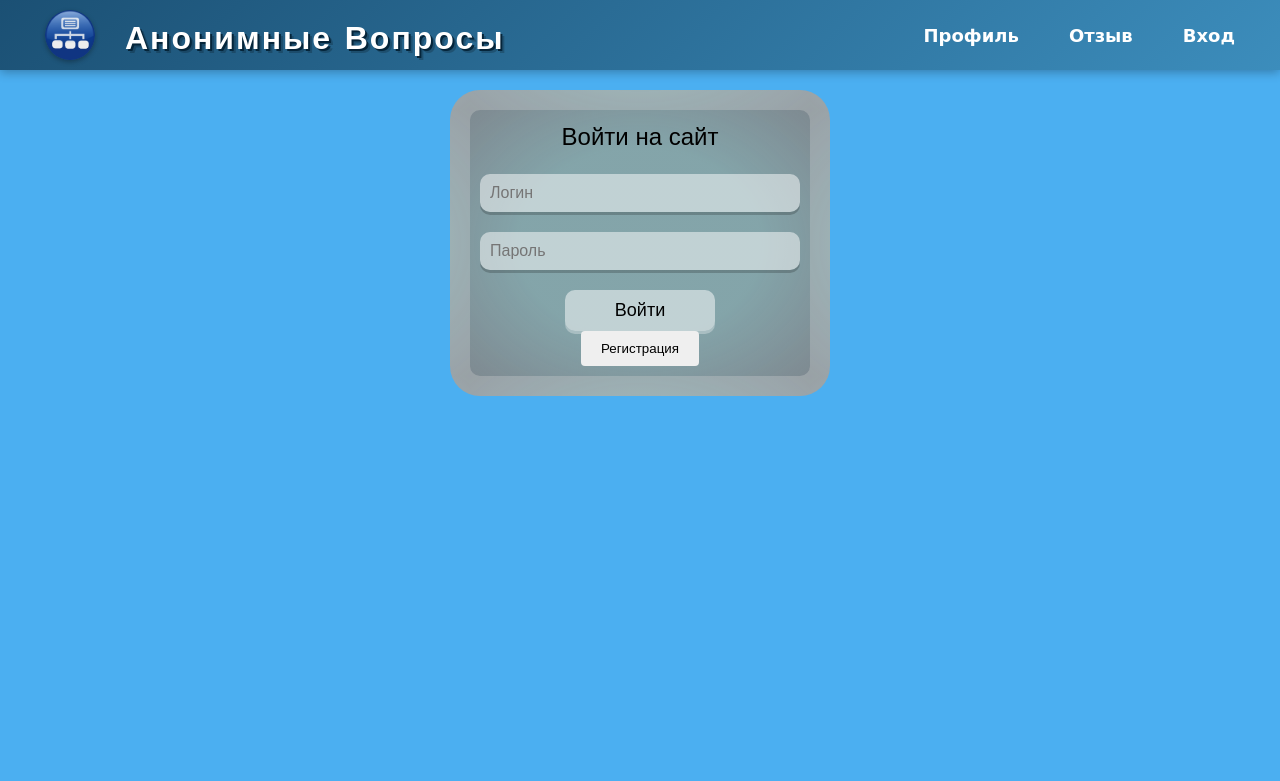
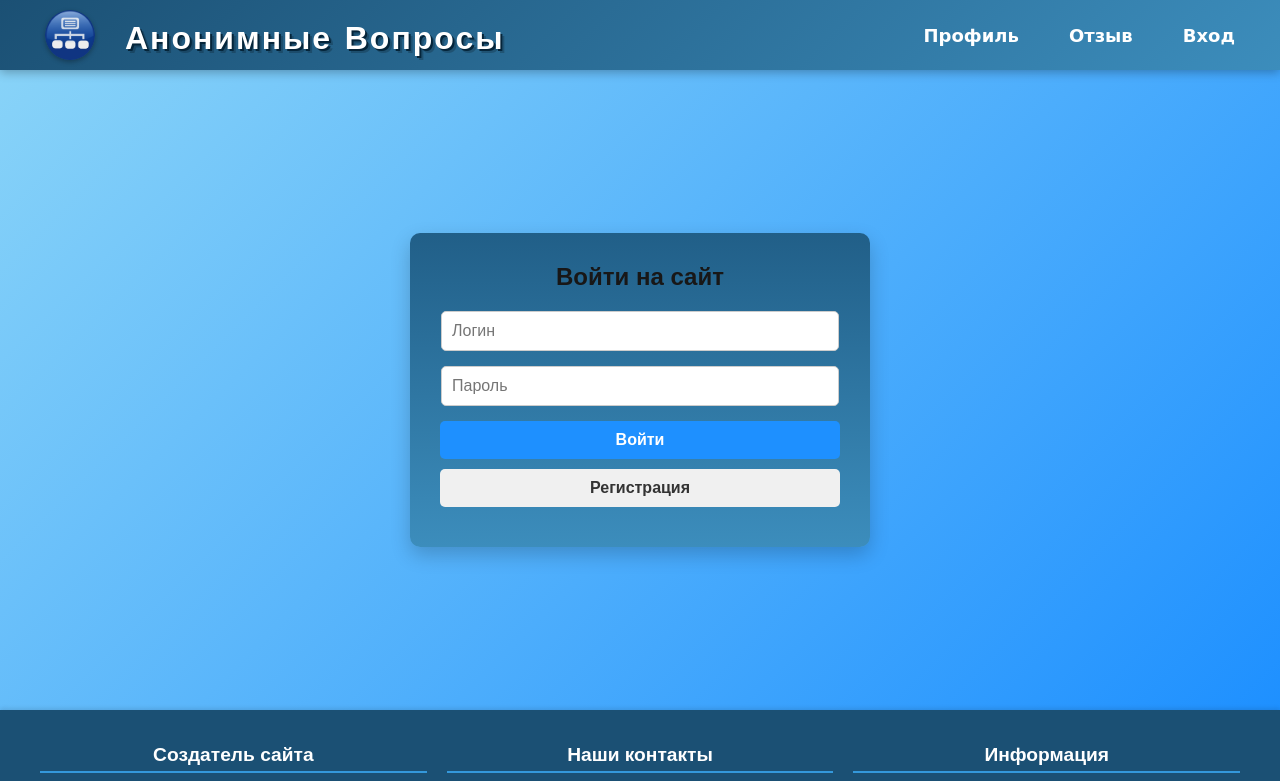
Before and after one commit to gigcomm/Anonymous_question_system, a React (Create React App) app in the folder frontend/: page /login in a window 1280 px wide. Shown: the top 781 px of the page. Built offline with nearby package versions, Linux system fonts and the light colour scheme.

Commit message:
TestResult

```diff
--- a/frontend/src/pages/Admin.tsx
+++ b/frontend/src/pages/Admin.tsx
@@ -1,5 +1,6 @@
 import React, { useEffect, useState } from 'react';
 import axios from 'axios';
+import { Link } from 'react-router-dom';
 import './Admin.css';
 
 type Test = {
@@ -69,6 +70,7 @@ const Admin: React.FC<UserProfileProps> = ({ username, registrationDate }) => {
         <div className="profile-info">
           <h2>Имя пользователя: {username}</h2>
           <p>Дата регистрации: {registrationDate}</p>
+          <button><Link to="/testResults">TEST</Link></button>
         </div>
         <h2>История созданных тестов</h2>
         {loading ? (
--- a/frontend/src/pages/Login.css
+++ b/frontend/src/pages/Login.css
@@ -1,114 +1,78 @@
-
-.LoginBase{
-    position: relative;
+/* Основной фон страницы */
+.LoginBase {
+    height: 80vh;
     display: flex;
-    flex-direction: column;
+    justify-content: center;
     align-items: center;
-    text-align: center;
-    min-height: calc(100vh - 60px);
-    background: #4baff1;
-    color: #333;
+    background: linear-gradient(135deg, #88d3f8, #1e90ff);
     font-family: 'Arial', sans-serif;
-    overflow: hidden;
-    padding: 20px;
-
   }
 
-.LoginWindow{
-    border-style: solid;
-    border-radius: 30px;
-    border-width: 20px;
-    border-color: rgba(215, 214, 214, 0.3);
-    display: flex;
-    flex-direction: column;
-    align-items: center;
-    padding: 10px;
-    background: radial-gradient(rgba(146, 162, 152, 0.8) 50%, rgba(149, 122, 104, 0.7));
+  /* Окно логина/регистрации */
+  .LoginWindow {
+    background: linear-gradient(180deg, #215f88, #3c8dbc);
+    padding: 30px;
+    border-radius: 10px;
+    box-shadow: 0px 8px 20px rgba(0, 0, 0, 0.2);
+    width: 100%;
+    max-width: 400px;
+    text-align: center;
   }
 
+  /* Заголовок формы */
   .LoginText {
-    border: none;
-    border-radius: 20px;
-    background: transparent;
-    padding: 3px;
     font-size: 24px;
-    color: #000;
+    font-weight: bold;
+    color: #181717;
     margin-bottom: 20px;
   }
 
-.LoginText1 {
-    border: none;
-    border-radius: 20px;
-    background: transparent;
-    padding: 3px;
-    font-size: 14px;
-    color: #000;
-    margin-top: 10px;
-}
-
+  /* Поля ввода */
   .LoginInput {
-    width: 300px;
+    width: 94%;
     padding: 10px;
-    margin-bottom: 20px;
-    border: none;
-    border-radius: 10px;
-    background: rgba(255, 255, 255, 0.5);
-    color: #333;
+    margin-bottom: 15px;
+    border: 1px solid #ccc;
+    border-radius: 5px;
     font-size: 16px;
-    box-shadow: 0 3px 0 rgba(0, 0, 0, 0.2);
     outline: none;
-    transition: all 0.3s ease;
+    transition: border-color 0.3s;
   }
 
   .LoginInput:focus {
-    background: rgba(255, 255, 255, 0.7);
-    box-shadow: 0 3px 0 rgba(0, 0, 0, 0.4);
-    padding: 15px;
+    border-color: #1e90ff;
+  }
+
+  /* Кнопки */
+  .LoginBtn,
+  .RegisterBtn {
+    width: 100%;
+    padding: 10px;
+    margin-bottom: 10px;
+    font-size: 16px;
+    font-weight: bold;
+    border: none;
+    border-radius: 5px;
+    cursor: pointer;
+    transition: background-color 0.3s, box-shadow 0.3s;
   }
 
   .LoginBtn {
-    border: none;
-    border-radius: 10px;
-    background: rgba(255, 255, 255, 0.5);
-    box-shadow: 0 3px 0 rgba(255, 255, 255, 0.3);
-    top: 0;
-    transition: all 0.3s;
-    width: 150px;
-    padding: 10px;
-    font-size: 18px;
-    cursor: pointer;
+    background: #1e90ff;
+    color: #fff;
   }
 
   .LoginBtn:hover {
-    background: rgba(30, 121, 196, 0.7);
-    box-shadow: none;
-    position: relative;
-    top: -3px;
+    background: #0056b3;
+    box-shadow: 0px 4px 8px rgba(0, 0, 0, 0.2);
   }
 
-.RegBtn {
-    border: none;
-    border-radius: 10px;
-    background: rgba(255, 255, 255, 0.5);
-    box-shadow: 0 3px 0 rgba(255, 255, 255, 0.3);
-    top: 0;
-    transition: all 0.3s;
-    width: 170px;
-    padding: 9px;
-    font-size: 16px;
-    cursor: pointer;
+  .RegisterBtn {
+    background: #f0f0f0;
+    color: #333;
   }
 
-.RegBtn:hover {
-    background: rgba(30, 121, 196, 0.7);
-    box-shadow: none;
-    position: relative;
-    top: 5px;
+  .RegisterBtn:hover {
+    background: #e0e0e0;
+    box-shadow: 0px 4px 8px rgba(0, 0, 0, 0.2);
   }
-
-html,body{
-    margin: 0;
-    padding: 0;
-    height: 100%;
-
-}
--- /dev/null
+++ b/frontend/src/pages/TestResults.css
@@ -0,0 +1,82 @@
+/* Основной контейнер страницы */
+.results-page {
+    padding: 20px;
+    font-family: Arial, sans-serif;
+    background: #f9f9f9;
+    min-height: 100vh;
+  }
+
+  /* Заголовок теста */
+  .test-title {
+    text-align: center;
+    font-size: 24px;
+    margin-bottom: 20px;
+  }
+
+  /* Список участников */
+  .participants-list {
+    max-width: 600px;
+    margin: 0 auto;
+  }
+
+  .participant-item {
+    position: relative;
+    padding: 10px 15px;
+    margin-bottom: 10px;
+    background: #ffffff;
+    border: 1px solid #ddd;
+    border-radius: 5px;
+    cursor: pointer;
+    box-shadow: 0 2px 4px rgba(0, 0, 0, 0.1);
+    transition: background-color 0.3s;
+  }
+
+  .participant-item:hover {
+    background-color: #f0f8ff;
+  }
+
+  /* Имя участника */
+  .participant-name {
+    font-size: 18px;
+    font-weight: bold;
+  }
+
+  /* Всплывающее окно с результатами */
+  .results-popup {
+    position: absolute;
+    top: 50%;
+    left: 110%;
+    transform: translateY(-50%);
+    background: #ffffff;
+    border: 1px solid #ddd;
+    border-radius: 5px;
+    padding: 10px;
+    width: 250px;
+    box-shadow: 0 4px 8px rgba(0, 0, 0, 0.2);
+    z-index: 10;
+  }
+
+  .results-popup h4 {
+    margin: 0 0 10px;
+    font-size: 16px;
+    color: #333;
+  }
+
+  .results-popup ul {
+    list-style: none;
+    padding: 0;
+    margin: 0;
+  }
+
+  .results-popup li {
+    font-size: 14px;
+    margin-bottom: 5px;
+  }
+
+  .correct-answer {
+    color: green;
+  }
+
+  .wrong-answer {
+    color: red;
+  }
--- /dev/null
+++ b/frontend/src/pages/TestResults.tsx
@@ -0,0 +1,88 @@
+import React, { useState } from "react";
+import "./TestResults.css";
+
+type Participant = {
+  id: number;
+  name: string;
+  results: { question: string; isCorrect: boolean }[];
+};
+
+const TestResults: React.FC = () => {
+  const [participants, setParticipants] = useState<Participant[]>([
+    {
+      id: 1,
+      name: "Иван Иванов",
+      results: [
+        { question: "Вопрос 1", isCorrect: true },
+        { question: "Вопрос 2", isCorrect: false },
+        { question: "Вопрос 3", isCorrect: true },
+        { question: "Вопрос 3", isCorrect: true },
+        { question: "Вопрос 3", isCorrect: true },
+        { question: "Вопрос 3", isCorrect: true },
+        { question: "Вопрос 3", isCorrect: true },
+        { question: "Вопрос 3", isCorrect: true },
+        { question: "Вопрос 3", isCorrect: true },
+        { question: "Вопрос 3", isCorrect: true },
+        { question: "Вопрос 3", isCorrect: true },
+        { question: "Вопрос 3", isCorrect: true },
+        { question: "Вопрос 3", isCorrect: true },
+        { question: "Вопрос 3", isCorrect: true },
+        { question: "Вопрос 3", isCorrect: true },
+
+      ],
+    },
+    {
+      id: 2,
+      name: "Анна Смирнова",
+      results: [
+        { question: "Вопрос 1", isCorrect: true },
+        { question: "Вопрос 2", isCorrect: true },
+        { question: "Вопрос 3", isCorrect: false },
+      ],
+    },
+  ]);
+
+  const [hoveredParticipant, setHoveredParticipant] = useState<number | null>(
+    null
+  );
+
+  return (
+    <div className="results-page">
+      <h1 className="test-title">Результаты теста: "Название теста"</h1>
+      <div className="participants-list">
+        {participants.map((participant) => (
+          <div
+            key={participant.id}
+            className="participant-item"
+            onMouseEnter={() => setHoveredParticipant(participant.id)}
+            onMouseLeave={() => setHoveredParticipant(null)}
+          >
+            <span className="participant-name">{participant.name}</span>
+
+            {/* Всплывающее окно с результатами */}
+            {hoveredParticipant === participant.id && (  //Должно отображаться поверх окон
+              <div className="results-popup">
+                <h4>Результаты:</h4>
+                <ul>
+                  {participant.results.map((result, index) => (
+                    <li
+                      key={index}
+                      className={
+                        result.isCorrect ? "correct-answer" : "wrong-answer"
+                      }
+                    >
+                      {result.question}:{" "}
+                      {result.isCorrect ? "Правильно" : "Неправильно"}
+                    </li>
+                  ))}
+                </ul>
+              </div>
+            )}
+          </div>
+        ))}
+      </div>
+    </div>
+  );
+};
+
+export default TestResults;
--- a/frontend/src/routes/routes.tsx
+++ b/frontend/src/routes/routes.tsx
@@ -10,6 +10,7 @@ import Test from '../pages/Test';
 import Answer from '../pages/answers';
 import WaitingRoom from '../pages/WaitingRoom';
 import AdminRoom from '../pages/AdminRoom';
+import TestResults from '../pages/TestResults';
 
 export const useRoutes = () => {
 
@@ -23,6 +24,7 @@ export const useRoutes = () => {
       <Route path="/answer" element={<Answer />} />
       <Route path="/waitingRoom" element={<WaitingRoom />} />
       <Route path="/adminRoom" element={<AdminRoom />} />
+      <Route path="/testResults" element={<TestResults />} />
 
       <Route path='/admin' element={<Admin />} />
       <Route path="/create" element={<Create />} />
```
Lines whose indentation alone changed are shown as unchanged.
